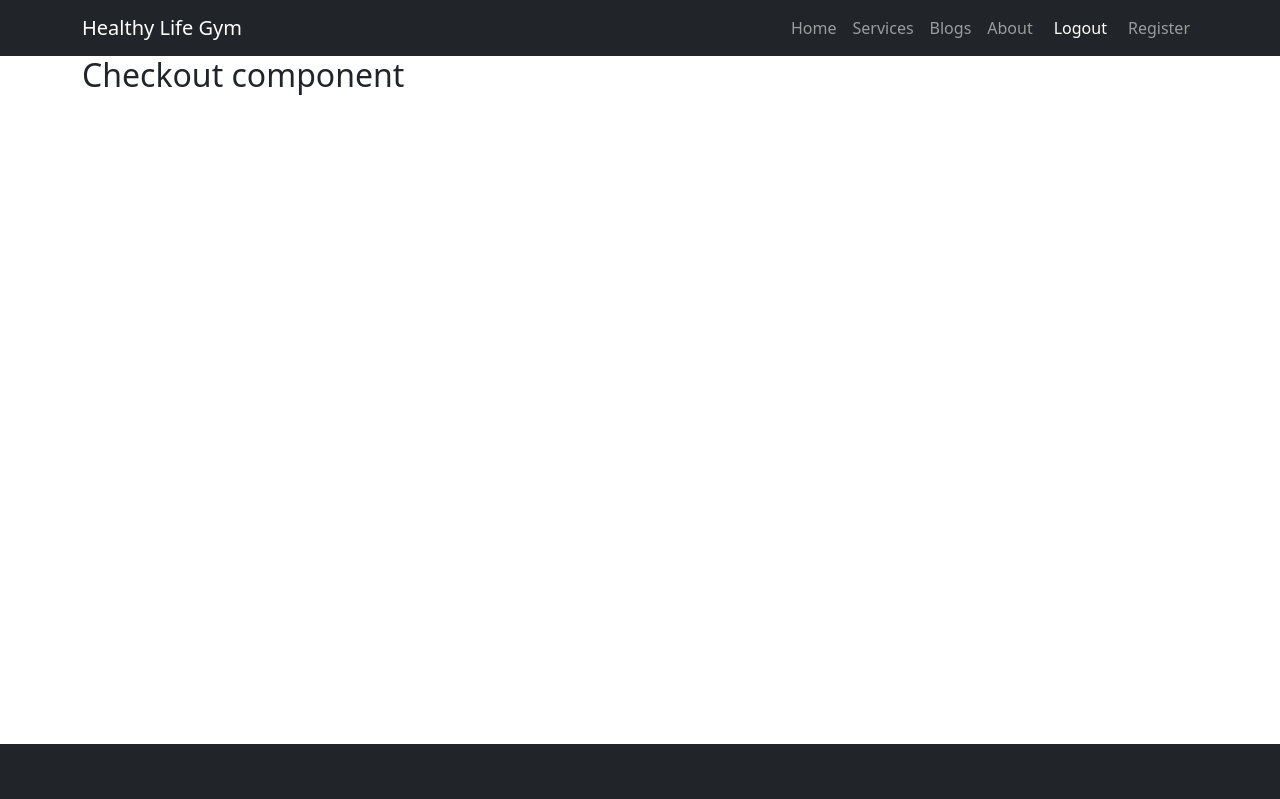
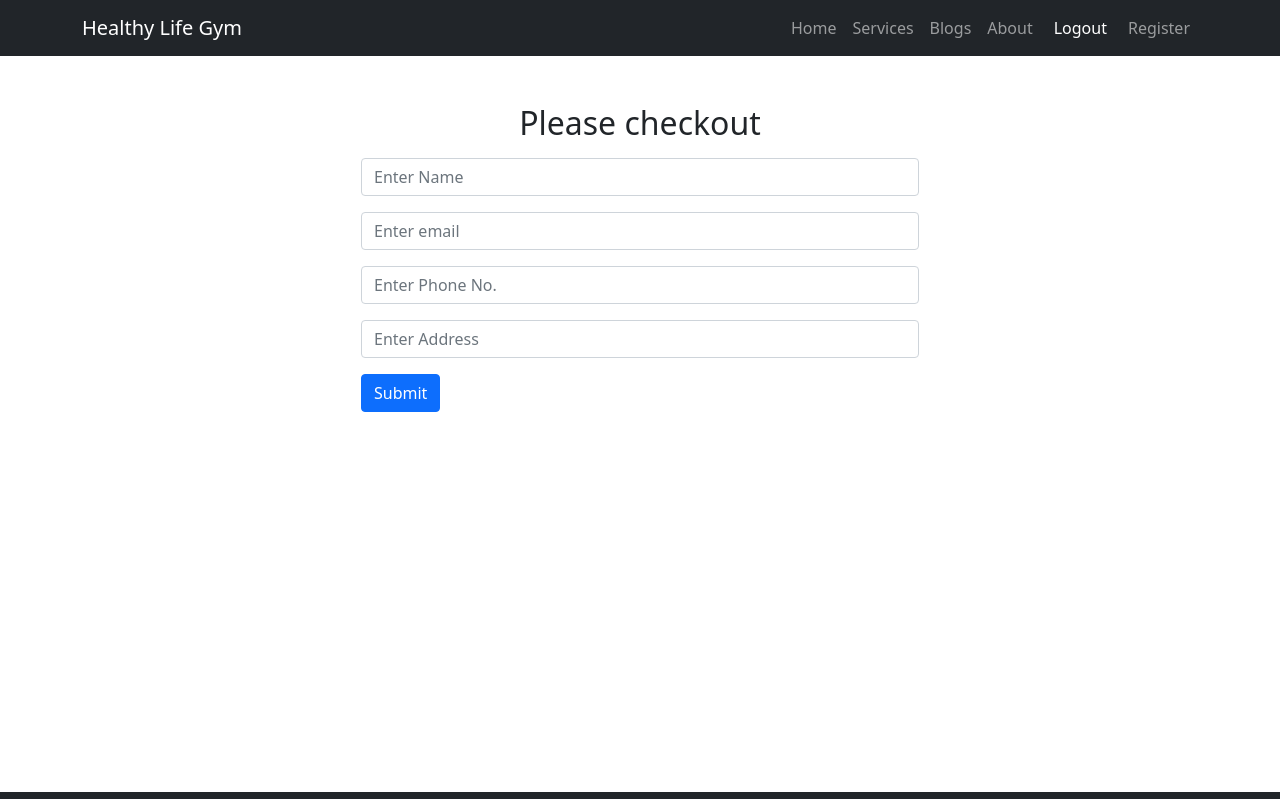
Before and after one commit to nahidsultan19/independent-service-provider, a React (Create React App) app: page /checkout in a window 1280 px wide. Shown: the top 799 px of the page. Built offline with nearby package versions, Linux system fonts and the light colour scheme; no server answers; sample sign-in values are in the browser's storage.

Commit message:
added checkout form.

```diff
--- a/src/Components/CheckOut/CheckOut.js
+++ b/src/Components/CheckOut/CheckOut.js
@@ -1,9 +1,60 @@
-import React from 'react';
+import React, { useState } from 'react';
+import { Button, Form } from 'react-bootstrap';
+
+
+import { ToastContainer, toast } from 'react-toastify';
+import 'react-toastify/dist/ReactToastify.css';
 
 const CheckOut = () => {
+    const [name, setName] = useState('');
+    const [email, setEmail] = useState('');
+    const [phone, setPhone] = useState('');
+    const [address, setAddress] = useState('');
+
+
+    const handleName = event => {
+        setName(event.target.value);
+    }
+    const handleEmail = event => {
+        setEmail(event.target.value);
+    }
+    const handlePhone = event => {
+        setPhone(event.target.value);
+    }
+    const handleAddress = event => {
+        setAddress(event.target.value);
+    }
+
+    const handleCheckoutSubmit = event => {
+        event.preventDefault()
+        toast('Thank you for checkout');
+        console.log(name, email, phone, address);
+    }
+
     return (
         <div className='container' style={{ minHeight: '80vh' }}>
-            <h2>Checkout component</h2>
+            <div className='mt-5 w-50 mx-auto'>
+                <h2 className='text-center my-3'>Please checkout</h2>
+                <Form onSubmit={handleCheckoutSubmit}>
+                    <Form.Group className="mb-3" controlId="formBasicName">
+                        <Form.Control onBlur={handleName} type="name" placeholder="Enter Name" required />
+                    </Form.Group>
+                    <Form.Group className="mb-3" controlId="formBasicEmail">
+                        <Form.Control onBlur={handleEmail} type="email" placeholder="Enter email" required />
+                    </Form.Group>
+                    <Form.Group className="mb-3" controlId="formBasicPhone">
+                        <Form.Control onBlur={handlePhone} type="phone" placeholder="Enter Phone No." required />
+                    </Form.Group>
+
+                    <Form.Group className="mb-3" controlId="formBasicText">
+                        <Form.Control onBlur={handleAddress} type="text" placeholder="Enter Address" required />
+                    </Form.Group>
+                    <Button variant="primary" type="submit">
+                        Submit
+                    </Button>
+                </Form>
+                <ToastContainer></ToastContainer>
+            </div>
         </div>
     );
 };
--- a/src/Components/Home/Service/Service.js
+++ b/src/Components/Home/Service/Service.js
@@ -5,6 +5,7 @@ import { Link } from 'react-router-dom';
 
 const Service = (props) => {
     const { name, img, description, price } = props.service;
+
     return (
         <div className='col-md-3 col-sm-12 text-center'>
             <Card className="p-3 h-100 shadow border-0 rounded-3">
--- a/src/Components/NotFound/NotFound.js
+++ b/src/Components/NotFound/NotFound.js
@@ -2,7 +2,7 @@ import React from 'react';
 
 const NotFound = () => {
     return (
-        <div className='container'>
+        <div className='container' style={{ minHeight: '80vh' }}>
             <h2 className='text-center'>404, Not Found</h2>
         </div>
     );
```
